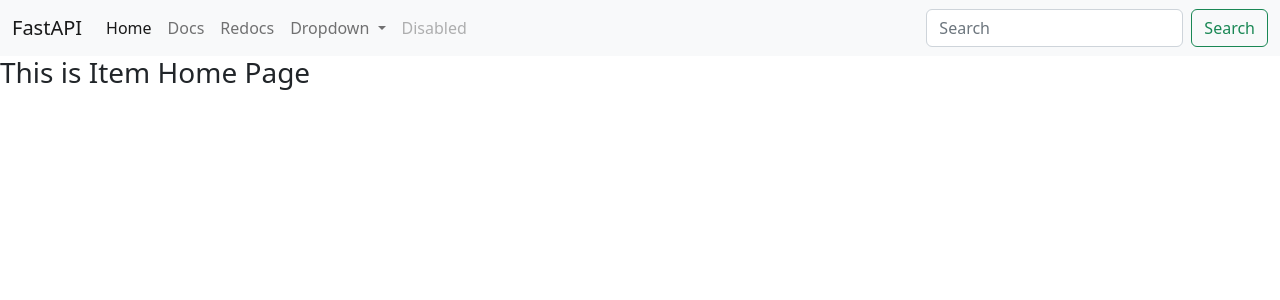
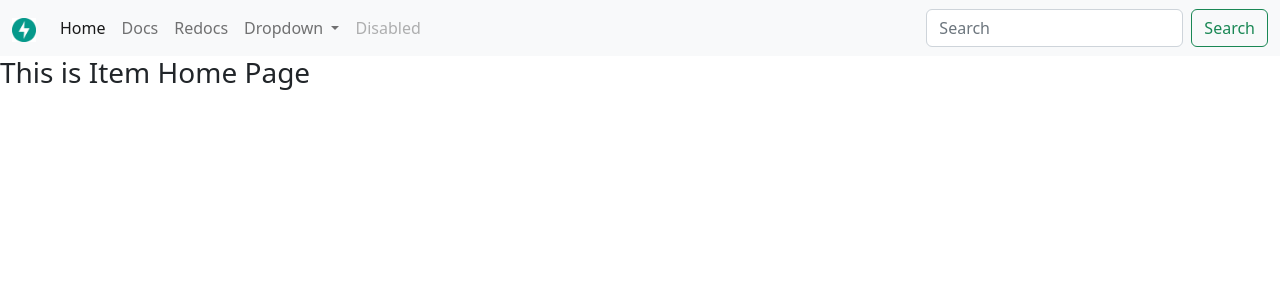
Before and after one commit to DevYMCG/testing, a FastAPI app: page / in a window 1280 px wide. Shown: the top 300 px of the page. Run offline with FastAPI, Linux system fonts and the light colour scheme.

Commit message:
serving static files with fastapi

```diff
--- a/main.py
+++ b/main.py
@@ -4,6 +4,7 @@ from database import engine
 from models import Base
 from router import items, users, login
 from webapps.routers import items as web_items
+from fastapi.staticfiles import StaticFiles
 
 # we are alembic migrations
 # Base.metadata.create_all(bind=engine)
@@ -29,6 +30,8 @@ app = FastAPI(
               },
               openapi_tags=tags)
 
+app.mount("/static", StaticFiles(directory="static"), name="static")
+
 app.include_router(users.router)
 app.include_router(items.router)
 app.include_router(login.router)
--- a/requirements.txt
+++ b/requirements.txt
@@ -17,3 +17,4 @@ python-jose
 jinja2
 
 alembic
+aiofiles
--- a/templates/navbar.html
+++ b/templates/navbar.html
@@ -1,6 +1,8 @@
 <nav class="navbar navbar-expand-lg bg-light">
     <div class="container-fluid">
-      <a class="navbar-brand" href="#">FastAPI</a>
+      <a class="navbar-brand" href="#">
+        <img src="{{ url_for('static', path='images/logo.png')}}" alt="Logo" width="24" height="24">
+      </a>
       <button class="navbar-toggler" type="button" data-bs-toggle="collapse" data-bs-target="#navbarSupportedContent" aria-controls="navbarSupportedContent" aria-expanded="false" aria-label="Toggle navigation">
         <span class="navbar-toggler-icon"></span>
       </button>
```
Also changed, not shown: static/images/logo.png (added).
